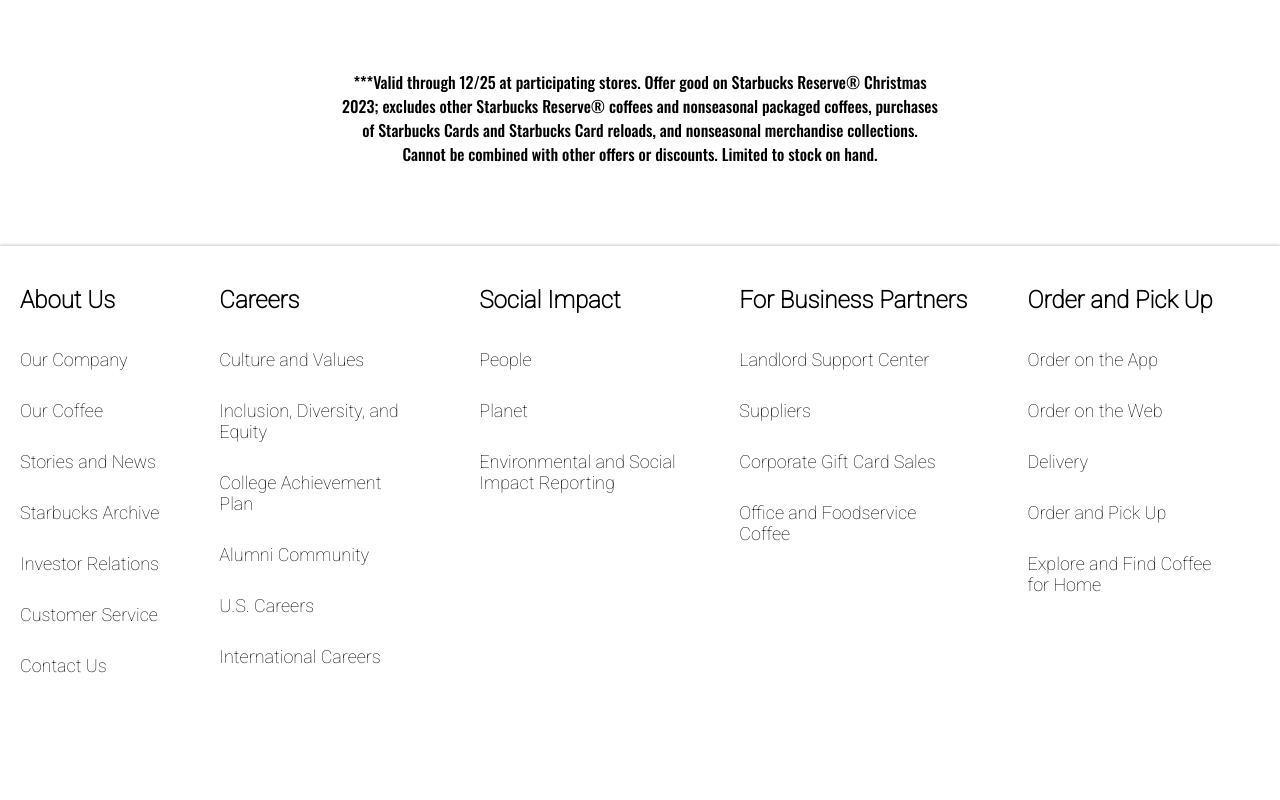
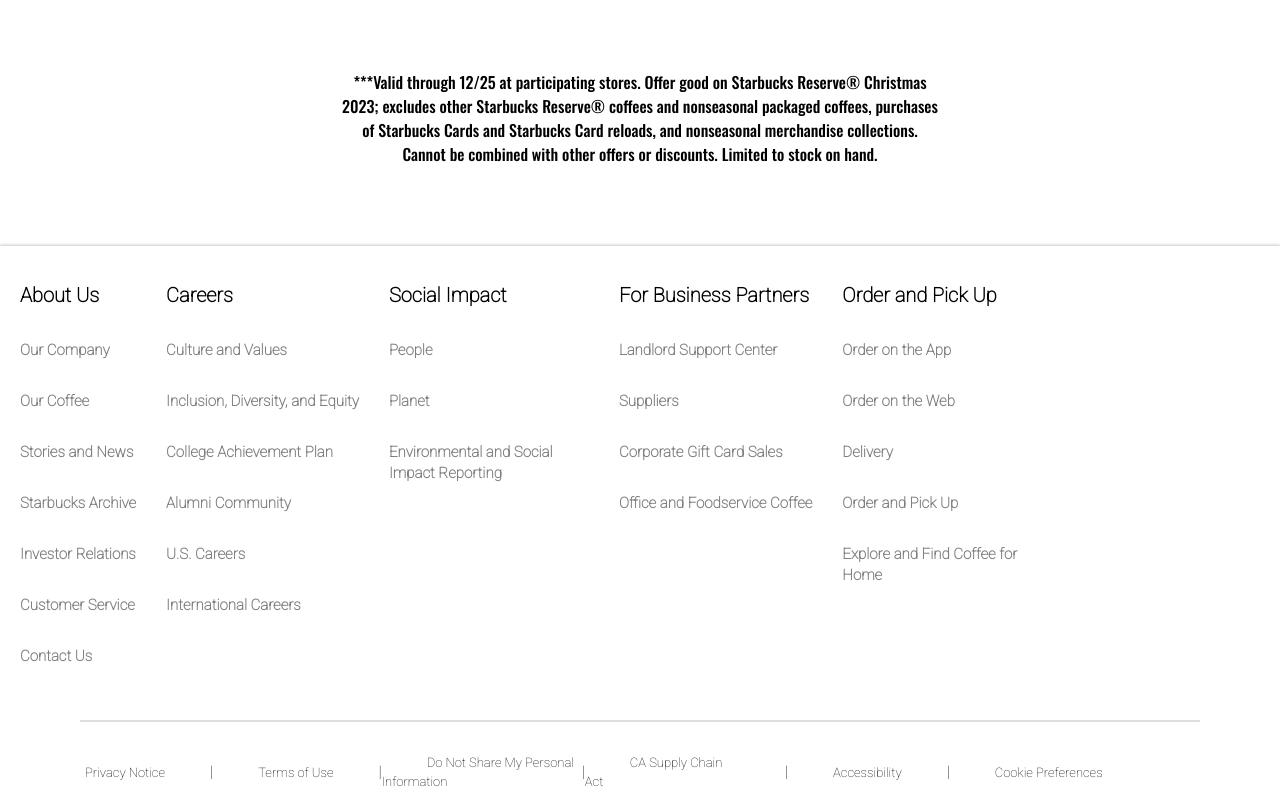
Before and after one commit to sharktankful/starbucks-landing-page, a plain HTML site: page index.html in a window 1280 px wide. Shown: the part 4310-5110 px from the top of the page. Before the commit the page ends 5021 px from the top, so only its background shows below. Drawn offline with nearby package versions, Linux system fonts and the light colour scheme.

Commit message:
Working on bottom of the footer

```diff
--- a/index.html
+++ b/index.html
@@ -227,6 +227,24 @@
             </ul>
           </div>
         </nav>
+
+        <div class="border-line">
+        </div>
+        <div>
+          <ul class="footer-bot-flex">
+            <li><a href="#">Privacy Notice</a></li>
+            <li>|</li>
+            <li><a href="#">Terms of Use</a></li>
+            <li>|</li>
+            <li><a href="#">Do Not Share My Personal Information</a></li>
+            <li>|</li>
+            <li><a href="#">CA Supply Chain Act</a></li>
+            <li>|</li>
+            <li><a href="#">Accessibility</a></li>
+            <li>|</li>
+            <li><a href="#">Cookie Preferences</a></li>
+          </ul>
+        </div>
       </footer>
     </main>
   </body>
--- a/styles.css
+++ b/styles.css
@@ -215,6 +215,20 @@ button {
   padding: 15px 0px;
 }
 
+.footer-flex a {
+    color: grey;
+    font-weight: bold;
+    font-size: 15px;
+}
+.footer-flex a:hover {
+    color: black;
+}
+
+footer h2 {
+    font-size: 20px;
+}
+
+
 footer {
   box-shadow: 0 -1px 3px rgba(0, 0, 0, 0.1), 0 -2px 2px rgba(0, 0, 0, 0.06),
     0 0 2px rgba(0, 0, 0, 0.07);
@@ -230,12 +244,28 @@ footer li {
   max-width: 200px;
 }
 
+.border-line {
+    border-top: 2px solid rgb(224, 221, 221);
+    margin: 20px 80px;
+}
+
 .footer-space {
-  margin-right: 60px;
+  margin-right: 30px;
 }
 
 .footer-font {
   font-family: "Roboto", sans-serif;
+}
+
+.footer-bot-flex {
+    display: flex;
+    justify-content: flex-start;
+    margin: 0 30px;
+    font-family: "Roboto", sans-serif;
+}
+.footer-bot-flex a {
+    font-size: 13px;
+    padding: 10px 45px;
 }
 
 @media screen and (min-width: 375px) {
```
